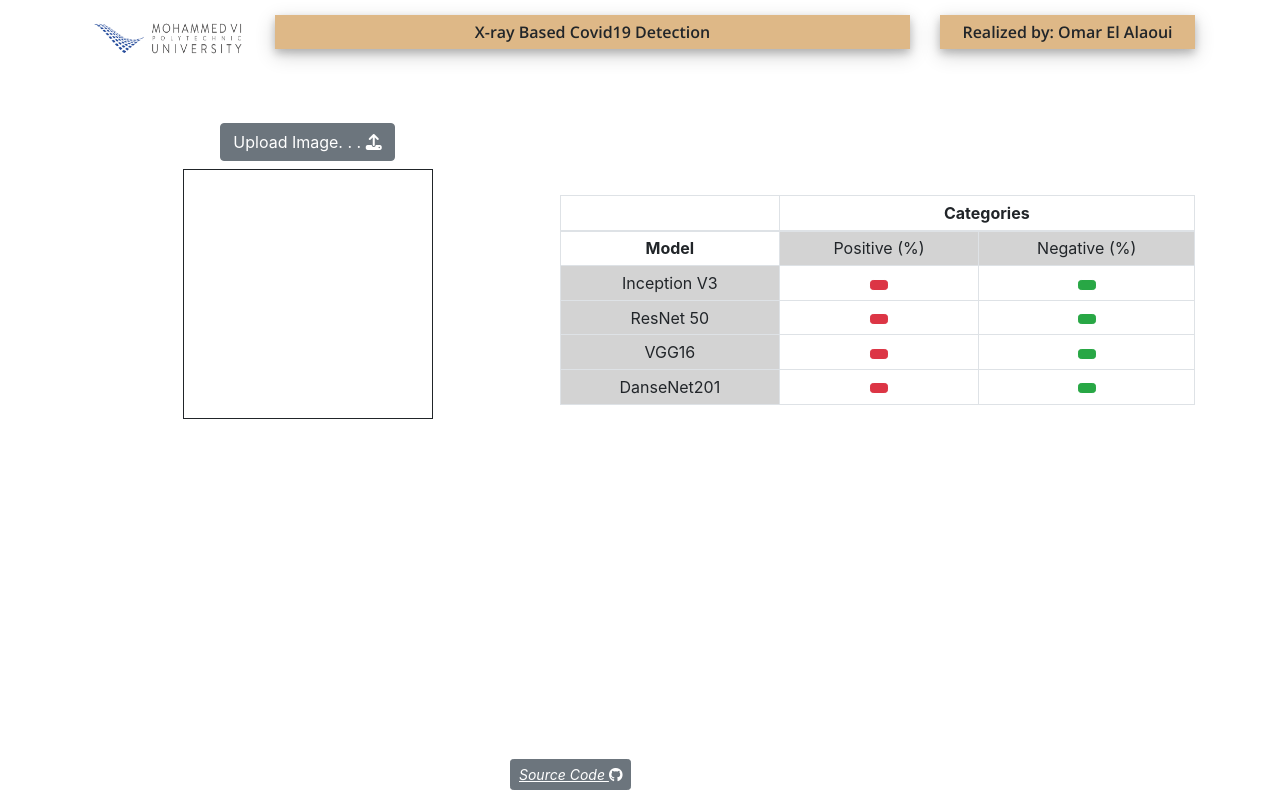
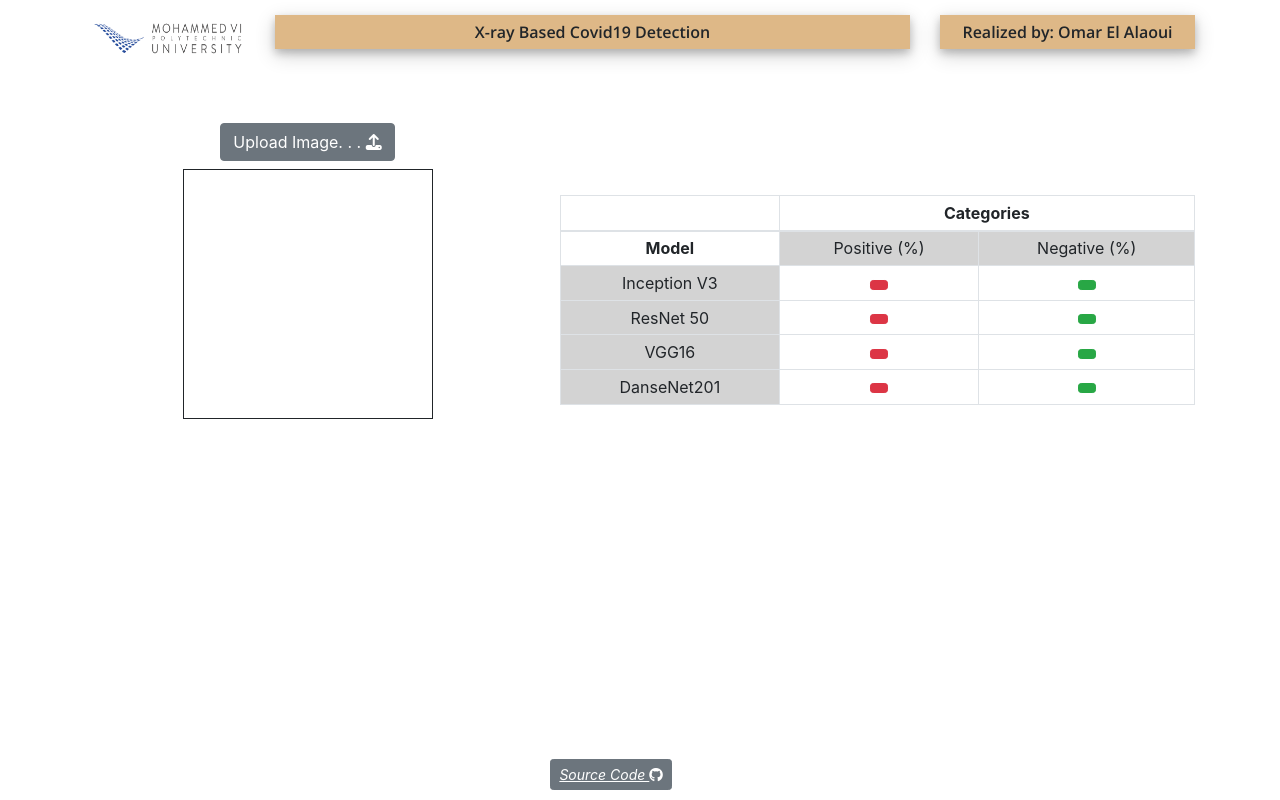
Before and after one commit to totsso90/covid19-detection, a plain HTML site: page index.html in a window 1280 px wide. Drawn offline with nearby package versions, Linux system fonts and the light colour scheme.

Commit message:
Update index.html

```diff
--- a/index.html
+++ b/index.html
@@ -17,8 +17,10 @@
     .footer a.btn {
         position: fixed;
         bottom: 10px;
-        left: 50%;
-        margin-left: -130px
+        left: 43%;
+    }
+    .tabb{
+        margin-buttom: 45px;
     }
 
 </style>
```
